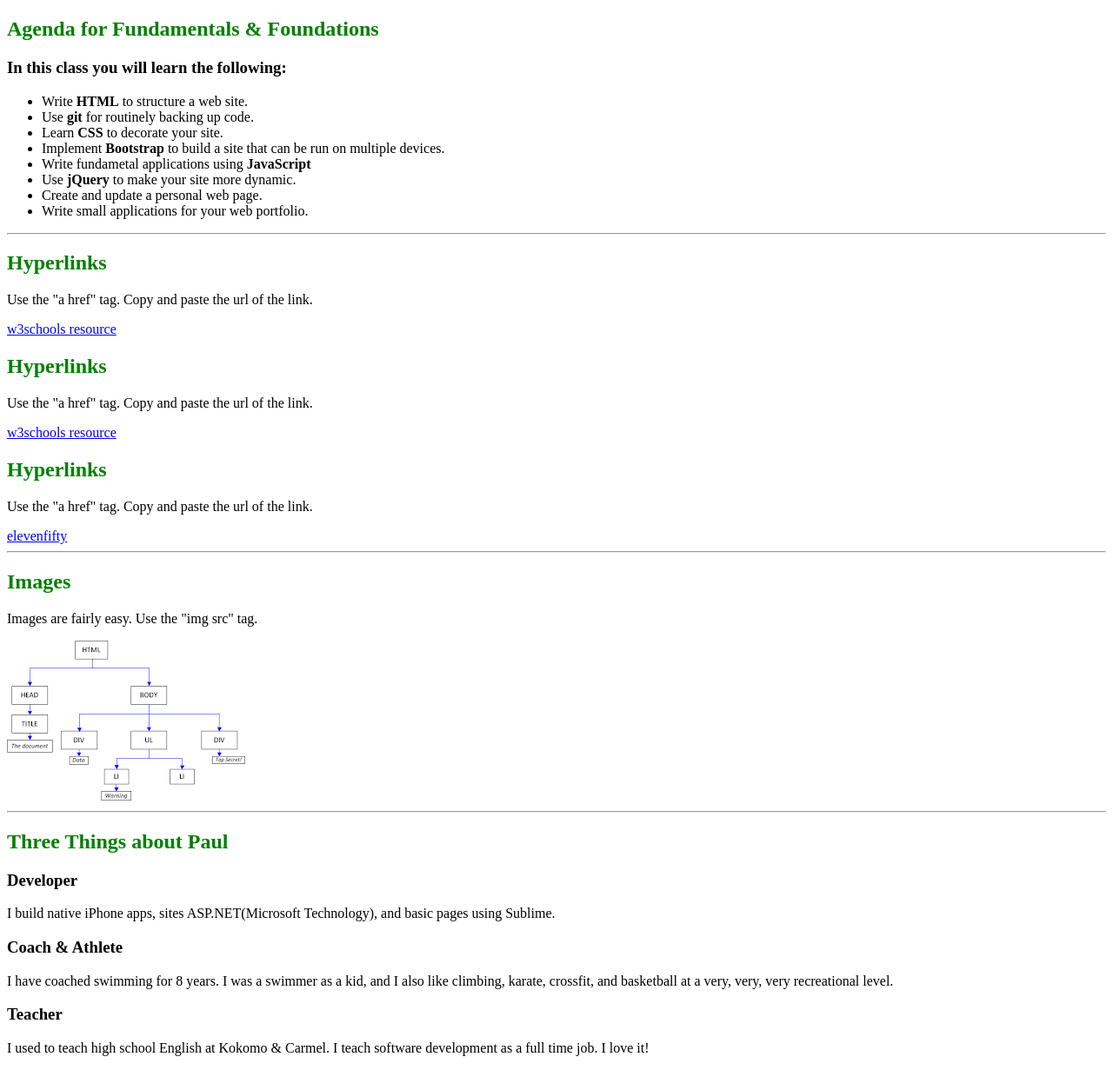
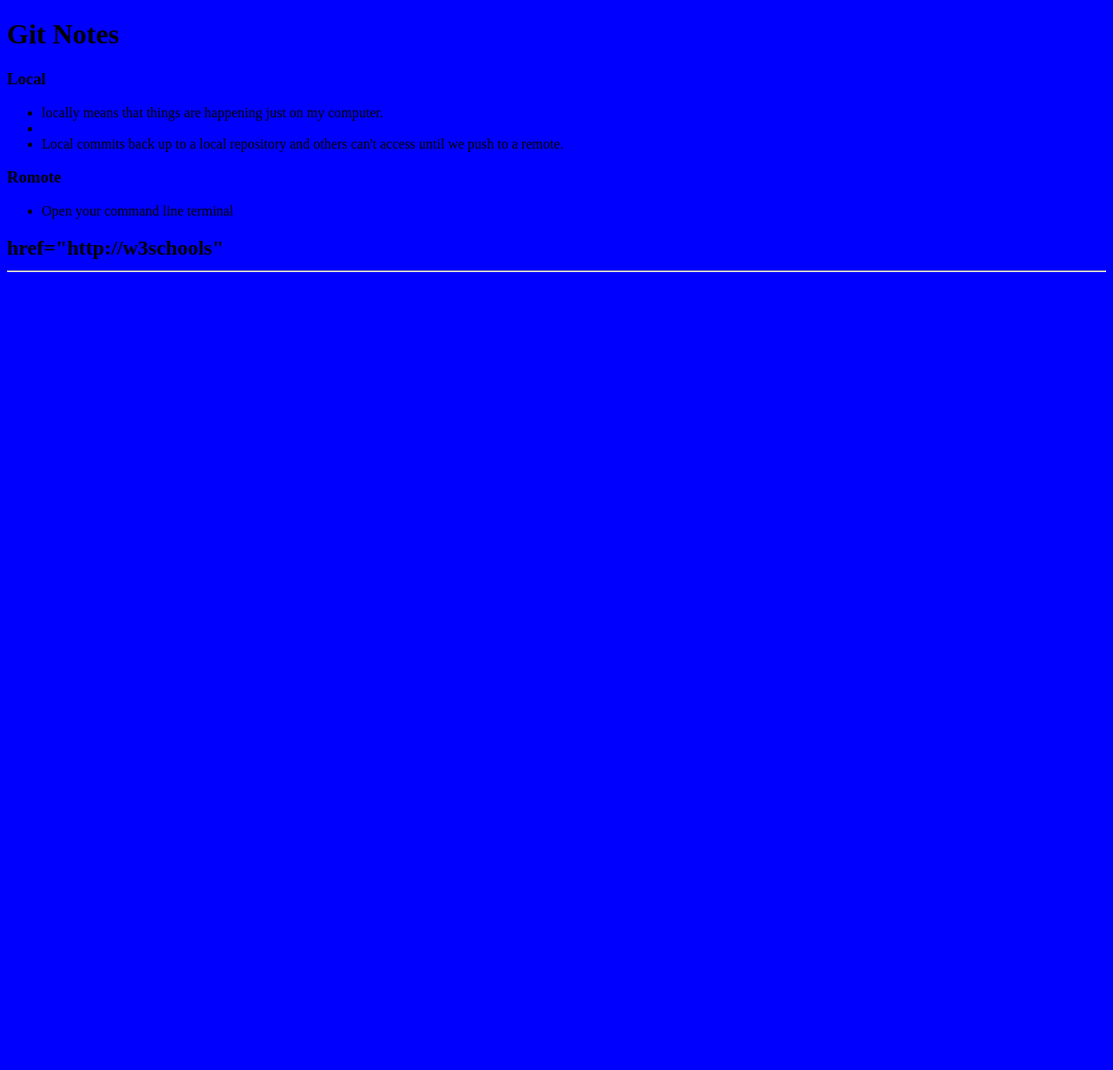
Before and after one commit to jc7631/fundamentalsplayground, a plain HTML site: page index.html in a window 1280 px wide. Shown: the whole page at 87% size. After the commit the page ends 800 px from the top, so only its background shows below. Drawn offline with Linux system fonts and the light colour scheme.

Commit message:
edited main .css

```diff
--- /dev/null
+++ b/css/main.css
@@ -0,0 +1,3 @@
+body{
+	background-color: blue;
+}
--- a/index.html
+++ b/index.html
@@ -1,46 +1,41 @@
 <!DOCTYPE html>
 <html>
+
+
 <head>
-    <title>HTML Playground</title>
-    <link rel="stylesheet" type="text/css" href="main.css">
+	<title></title>
+	<link rel="stylesheet" type="text/css"href="css/main.css">
 </head>
+
 <body>
+<h1>Git Notes</h1>
+<h3>Local</h3>
+<ul>
 
-    <h2>Agenda for Fundamentals & Foundations</h2>
-    <h3>In this class you will learn the following: </h3>
-        <ul>
-            <li>Write <b>HTML</b> to structure a web site.</li>
-                    <li>Use <b>git</b> for routinely backing up code.</li>
-                    <li>Learn <b>CSS</b> to decorate your site.</li>
-                    <li>Implement <b>Bootstrap</b> to build a site that can be run on multiple devices.</li>
-                    <li>Write fundametal applications using <b>JavaScript</b></li>
-                    <li>Use <b>jQuery</b> to make your site more dynamic.</li>
-                    <li>Create and update a personal web page.</li>
-                    <li>Write small applications for your web portfolio.</li>
-        </ul>
-        <hr>
-            <h2>Hyperlinks</h2>
-                <p>Use the "a href" tag. Copy and paste the url of the link.</p>
-                <a href="http://www.w3schools.com/html/html_basic.asp">w3schools resource</a>
-            <h2>Hyperlinks</h2>
-                <p>Use the "a href" tag. Copy and paste the url of the link.</p>
-                <a href="http://www.w3schools.com/html/html_basic.asp" target="_blank">w3schools resource</a>
-            <h2>Hyperlinks</h2>
-                <p>Use the "a href" tag. Copy and paste the url of the link.</p>
-                <a href="http://www.elevenfifty.org">elevenfifty</a>
-            <hr>
-            <h2>Images</h2>
-                <p>Images are fairly easy. Use the "img src" tag.</p>
-                <img src="img/dom.png">
-            <hr>
-            <div class="about-me">
-                <h2>Three Things about Paul</h2>
-                <h3>Developer</h3>
-                    <p>I build native iPhone apps, sites ASP.NET(Microsoft Technology), and basic pages using Sublime.</p>
-                <h3>Coach & Athlete</h3>
-                    <p>I have coached swimming for 8 years. I was a swimmer as a kid, and I also like climbing, karate, crossfit,  and basketball at a very, very, very recreational level.</p>
-                <h3>Teacher</h3>
-                    <p>I used to teach high school English at Kokomo & Carmel. I teach software development as a full time job. I love it!</p>
-            </div>
+			<li>locally means that things are happening just on my computer.<li>
+			<li>Local commits back up to a local repository and others can't access until we push to a remote.</li>
+
+
+</ul>
+<h3>
+	Romote
+
+</h3>
+
+<ul>
+<li>Open your command line terminal</li>
+
+
+</ul>
+
+
+
+
+
+
+
+<h2>href="http://w3schools"
+<hr>
+
 </body>
 </html>
```
Also changed, not shown: playground.html (+15 -4 lines), views/css-playground.css (added, +62 -0 lines), 1 other file.
